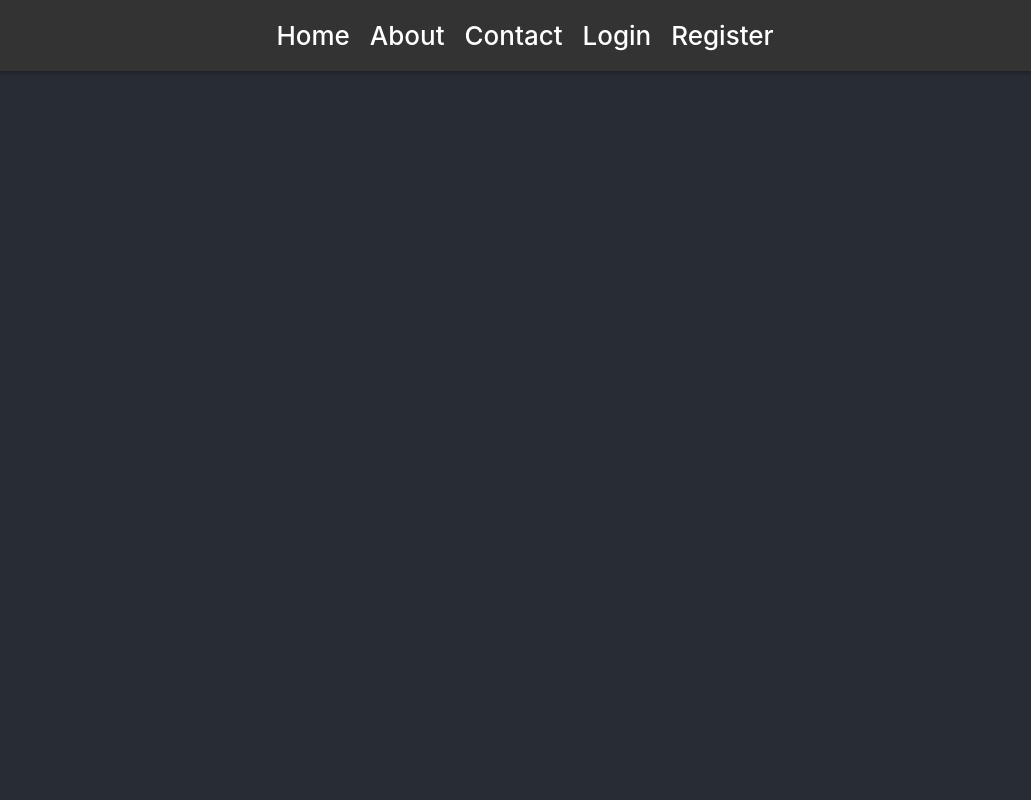
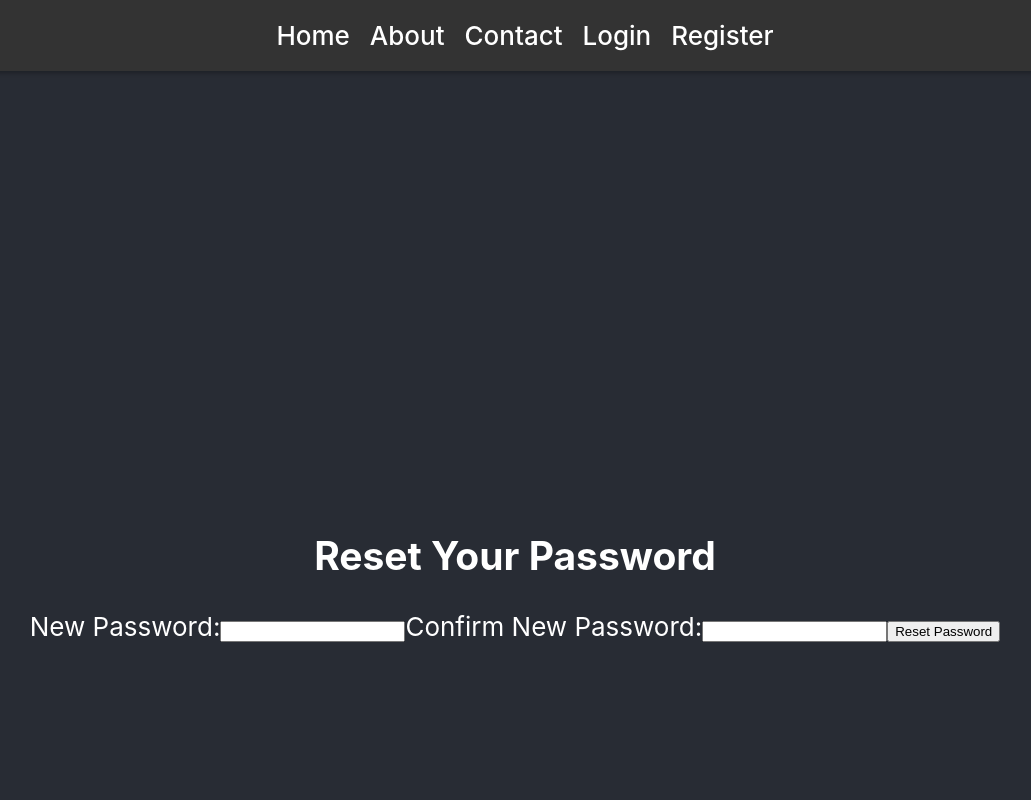
Before and after one commit to TheoAdal/my-site, a React (Create React App) app: page /reset-password/1 in a window 1280 px wide. Shown: the top 800 px of the page, without its empty margins (125-1156 px from the left). Built offline with nearby package versions, Linux system fonts and the light colour scheme.

Commit message:
Created Forgot and Reset Password page, changed request links

```diff
--- a/src/components/ContentWrapper/ContentWrapper.js
+++ b/src/components/ContentWrapper/ContentWrapper.js
@@ -8,12 +8,13 @@ import Login from "../LoginPage/Login.js";
 import Register from "../RegisterPage/Register.js";
 
 import UserVerification from "../VerificationPage/UserVerification.js"
+import ForgotPassword from "../PasswordResetPage/ForgotPassword.js"
 import ResetPassword from "../PasswordResetPage/ResetPassword.js"
 
 //Protected Routes
 import Dashboard from "../../auth-components/Dashboard/Dashboard.js";
 
-
+//Auth Logic
 import RedirectIfAuthenticated from "../../Redux/RedirectIfAuthenticated";
 import PrivateRoute from "../../Redux/PrivateRoute.js";
 
@@ -29,7 +30,8 @@ function ContentWrapper() {
         <Route exact path="/login" element={<RedirectIfAuthenticated> <Login/> </RedirectIfAuthenticated>}/>
         <Route exact path="/register" element={<Register />}/>
         <Route exact path="/verify/:token" element={<UserVerification/>}/>
-        <Route exact path="/password-reset/:token" element={<ResetPassword/>}/>
+        <Route exact path="/forgot-password" element={<ForgotPassword/>}/>
+        <Route exact path="/reset-password/:token" element={<ResetPassword/>}/>
         {/* Protected routes */}
         <Route
           path="/dashboard"
--- a/src/components/LoginPage/Login.js
+++ b/src/components/LoginPage/Login.js
@@ -106,7 +106,7 @@ const LoginWrapperComponent = () => {
               </button>
             </div>
             <div className="options">
-              Forgot your <a href="/forgotpassword">password?</a>
+              Forgot your <a href="/forgot-password">password?</a>
             </div>
           </div>
         </form>
--- /dev/null
+++ b/src/components/PasswordResetPage/ForgotPassword.js
@@ -0,0 +1,53 @@
+import React, { useState } from "react";
+import axios from "axios";
+// import "./PasswordPage.scss";
+
+const ForgotPassword = () => {
+  const [email, setEmail] = useState("");
+  const [message, setMessage] = useState("");
+  const [error, setError] = useState("");
+
+  const handleSubmit = async (e) => {
+    e.preventDefault();
+    setMessage("");
+    setError("");
+
+    try {
+      const response = await axios.post(
+        "http://localhost:5000/tokenbasedroutes/forgot-password",
+        { email }
+      );
+      setMessage("An email has been sent to you. Please check your inbox.");
+    } catch (error) {
+      if (error.response?.status === 404) {
+        setError("There is no account with this email address.");
+      } else {
+        setError("An error occurred. Please try again later.");
+      }
+    }
+  };
+
+  return (
+    <div className="verification-container">
+      <form className="verification-windown" onSubmit={handleSubmit}>
+        <h2>Forgot Your Password?</h2>
+        <label>Email:</label>
+        <input
+          type="email"
+          required
+          value={email}
+          onChange={(e) => setEmail(e.target.value)}
+        />
+        <button type="submit" className="green_btn">
+          Send Reset Link
+        </button>
+      </form>
+
+      {/* Message or error feedback */}
+      {message && <p className="success-message">{message}</p>}
+      {error && <p className="error-message">{error}</p>}
+    </div>
+  );
+};
+
+export default ForgotPassword;
--- a/src/components/PasswordResetPage/ResetPassword.js
+++ b/src/components/PasswordResetPage/ResetPassword.js
@@ -1,50 +1,78 @@
-// import React, { useState } from "react";
-// import axios from "axios";
+import React, { useState } from "react";
+import { useParams, useNavigate } from "react-router-dom";
+import axios from "axios";
 // import "./PasswordPage.scss";
 
-// const ForgotPassword = () => {
-//   const [email, setEmail] = useState("");
-//   const [message, setMessage] = useState("");
+const ResetPassword = () => {
+  const { token } = useParams(); // token from URL
+  const navigate = useNavigate();
 
-//   const handleSubmit = async (e) => {
-//     e.preventDefault();
-//     try{const response = await axios.post(
-//       "https://graduate-back-end.onrender.com/users/forgot-password",
-//       { email }
-//     );
-//     alert("An email has been sent to you, please check your inbox!");
-//     setMessage(response.data.message);
-//   } catch (error) {
-//     // alert("Failed to sent email.");
-//     if (error.response && error.response.status === 404) {
-//       alert("There is no account with this email address");
-//     } else {
-//       alert("An error occurred. Please try again later.");
-//     }
-// }
+  const [password, setPassword] = useState("");
+  const [confirmPassword, setConfirmPassword] = useState("");
+  const [message, setMessage] = useState("");
+  const [error, setError] = useState("");
 
-//   };
+  const handleReset = async (e) => {
+    e.preventDefault();
+    setMessage("");
+    setError("");
 
-//   return (
-//     <div className="verification-container">
-//       <form className="verification-windown" onSubmit={handleSubmit}>
-//           <h2>Forgot Your Password?</h2>
-//           <label>Email:</label>
-//           <input
-//             type="email"
-//             required
-//             value={email}
-//             className=""
-//             onChange={(e) => setEmail(e.target.value)}
-//           />
-//           <button type="submit" className="green_btn">
-//             Send Reset Link
-//           </button>
+    if (password !== confirmPassword) {
+      setError("Passwords do not match.");
+      return;
+    }
 
-//       </form>
-//       {message && <p>{message}</p>}
-//     </div>
-//   );
-// };
+    try {
+      const response = await axios.patch(
+        `http://localhost:5000/tokenbasedroutes/reset-password/${token}`,
+        { password }
+      );
 
-// export default ForgotPassword;
+      setMessage(response.data.text || "Password has been reset.");
+      setPassword("");
+      setConfirmPassword("");
+
+      // Redirect to login after a delay
+      setTimeout(() => navigate("/login"), 2000);
+    } catch (err) {
+      console.error("Reset error:", err);
+      setError(
+        err.response?.data?.message ||
+          "Reset failed. Link may be invalid or expired."
+      );
+    }
+  };
+
+  return (
+    <div className="verification-container">
+      <form className="verification-windown" onSubmit={handleReset}>
+        <h2>Reset Your Password</h2>
+
+        <label>New Password:</label>
+        <input
+          type="password"
+          required
+          value={password}
+          onChange={(e) => setPassword(e.target.value)}
+        />
+
+        <label>Confirm New Password:</label>
+        <input
+          type="password"
+          required
+          value={confirmPassword}
+          onChange={(e) => setConfirmPassword(e.target.value)}
+        />
+
+        <button type="submit" className="green_btn">
+          Reset Password
+        </button>
+
+        {message && <p className="success-message">{message}</p>}
+        {error && <p className="error-message">{error}</p>}
+      </form>
+    </div>
+  );
+};
+
+export default ResetPassword;
--- a/src/components/VerificationPage/UserVerification.js
+++ b/src/components/VerificationPage/UserVerification.js
@@ -11,7 +11,7 @@ const UserVerification = () => {
     const verifyEmail = async () => {
       try {
         const res = await axios.get(
-          `http://localhost:5000/getroutes/verify?token=${token}`
+          `http://localhost:5000/tokenbasedroutes/verify?token=${token}`
         );
 
         if (res.status === 200) {
```
